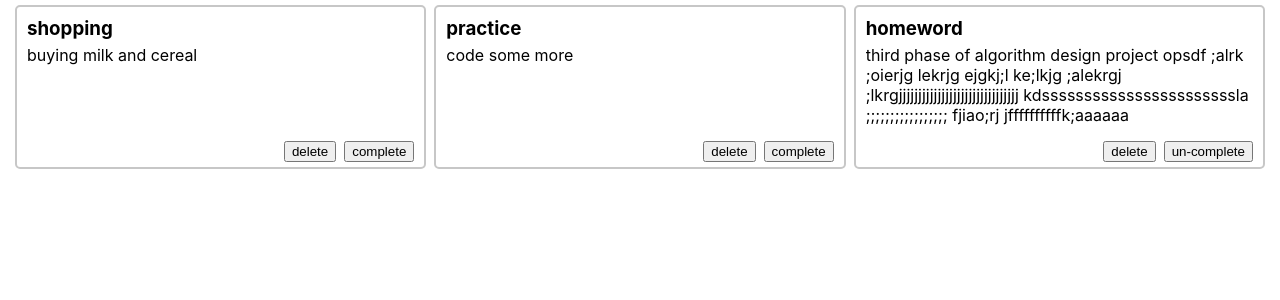
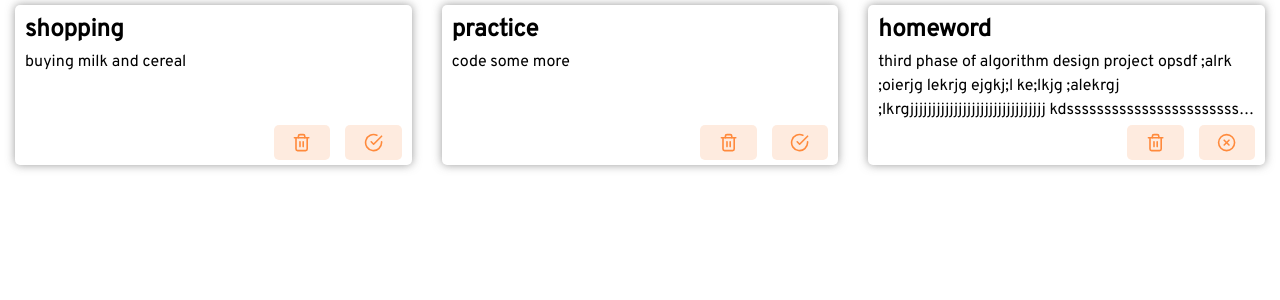
Before and after one commit to Negarnbkhti42/todo-application, a React (Create React App) app: page / in a window 1280 px wide. Shown: the top 300 px of the page. Built offline with nearby package versions, Linux system fonts and the light colour scheme.

Commit message:
font and icons

```diff
--- a/package.json
+++ b/package.json
@@ -9,6 +9,7 @@
     "prop-types": "^15.8.1",
     "react": "^17.0.2",
     "react-dom": "^17.0.2",
+    "react-icons": "^4.3.1",
     "react-scripts": "5.0.0",
     "sass": "^1.49.7",
     "web-vitals": "^2.1.4"
--- a/src/components/Card/Card.scss
+++ b/src/components/Card/Card.scss
@@ -1,8 +1,12 @@
+@import url("https://fonts.googleapis.com/css2?family=Overpass&display=swap");
+
 .card {
     &_container {
-        border: 2px solid rgb(199, 199, 199);
+        // border: 2px solid rgb(199, 199, 199);
         border-radius: 5px;
+        box-shadow: 0 0 10px rgba(73, 73, 73, 0.555);
         padding: 5px 10px;
+        height: 150px;
 
         display: flex;
         flex-direction: column;
@@ -15,6 +19,8 @@
         text-align: left;
         & h3 {
             margin: 0;
+            font-family: "Overpass", sans-serif;
+            font-size: 1.5rem;
         }
     }
 
@@ -23,23 +29,43 @@
 
         display: flex;
         flex-direction: column;
+        gap: 5px;
         min-height: 0;
     }
 
     &_description {
-        flex: 1;
+        flex: 2;
         min-height: 0;
+        font-family: "Overpass", sans-serif;
+        font-size: 1rem;
+        line-height: 1.5rem;
+
+        display: -webkit-box;
+        -webkit-box-orient: vertical;
+        -webkit-line-clamp: 3;
+        overflow: hidden;
         text-overflow: ellipsis;
-        overflow: hidden;
     }
 
     &_footer {
-        flex: 0;
+        flex: 1;
 
         display: flex;
         justify-content: flex-end;
         & > *:not(:last-child) {
-            margin-right: 8px;
+            margin-right: 15px;
+        }
+
+        & button {
+            width: 15%;
+            border: none;
+            border-radius: 5px;
+            background: rgba(252, 204, 172, 0.39);
+            color: rgb(255, 138, 60);
+            font-size: 1.2rem;
+            display: flex;
+            align-items: center;
+            justify-content: center;
         }
     }
 }
--- a/src/components/Card/index.jsx
+++ b/src/components/Card/index.jsx
@@ -1,5 +1,7 @@
 import PropTypes from "prop-types";
 import "./Card.scss";
+
+import { FiTrash2, FiCheckCircle, FiXCircle } from "react-icons/fi";
 
 const Card = ({
   title,
@@ -17,9 +19,11 @@ const Card = ({
       <div className="card_main">
         <div className="card_description">{description}</div>
         <div className="card_footer">
-          <button onClick={onDelete}>delete</button>
+          <button onClick={onDelete}>
+            <FiTrash2 />
+          </button>
           <button onClick={onComplete}>
-            {completed ? "un-complete" : "complete"}
+            {completed ? <FiXCircle /> : <FiCheckCircle />}
           </button>
         </div>
       </div>
--- a/src/components/CardList/CardList.scss
+++ b/src/components/CardList/CardList.scss
@@ -2,13 +2,9 @@
     &-container {
         display: grid;
         grid-template-columns: 100%;
-        gap: 8px;
+        gap: 30px;
 
         padding: 5px 15px;
-    }
-
-    &_card {
-        height: 150px;
     }
 }
 
```
Also changed, not shown: 1 other file (tests, documents, lock files or other folders).
